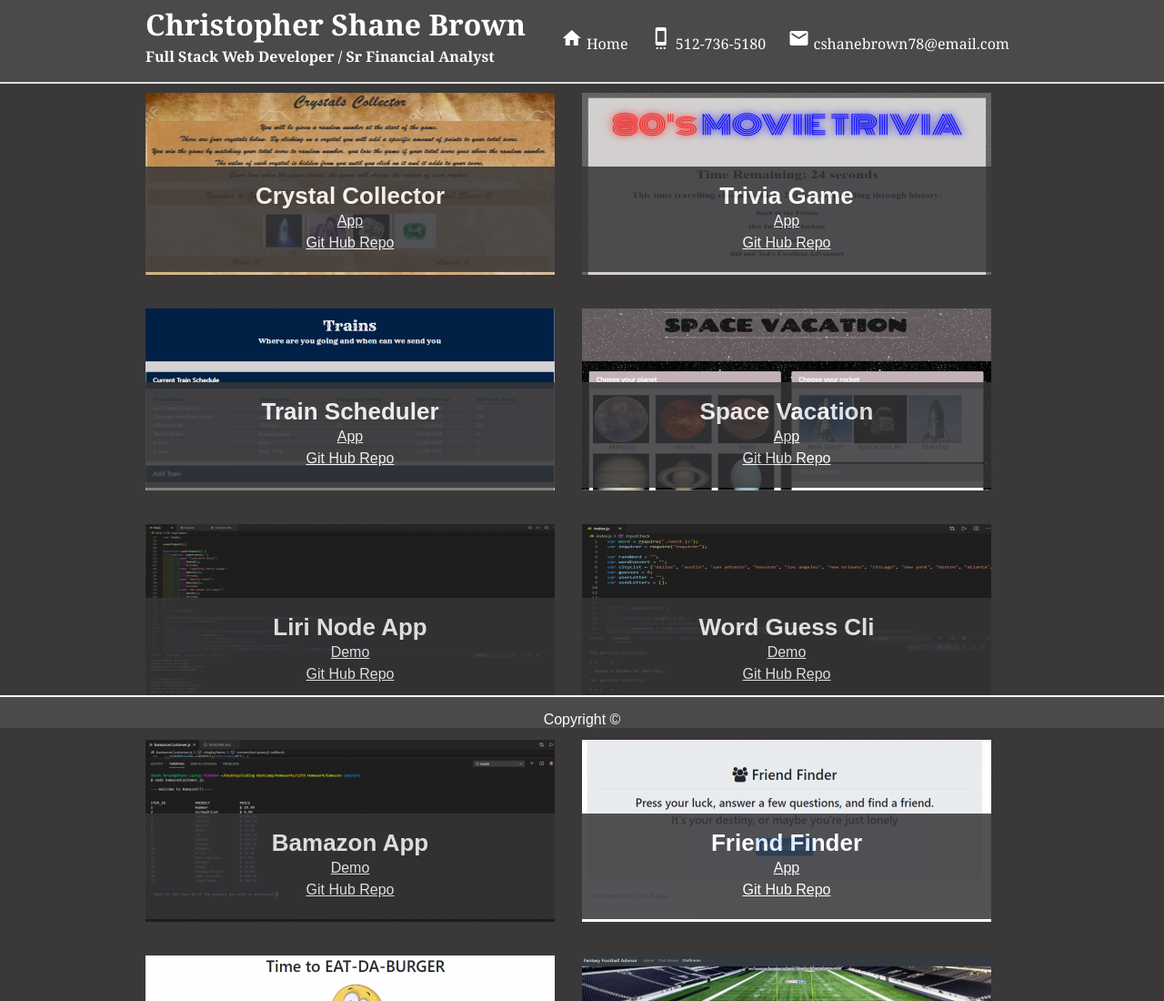
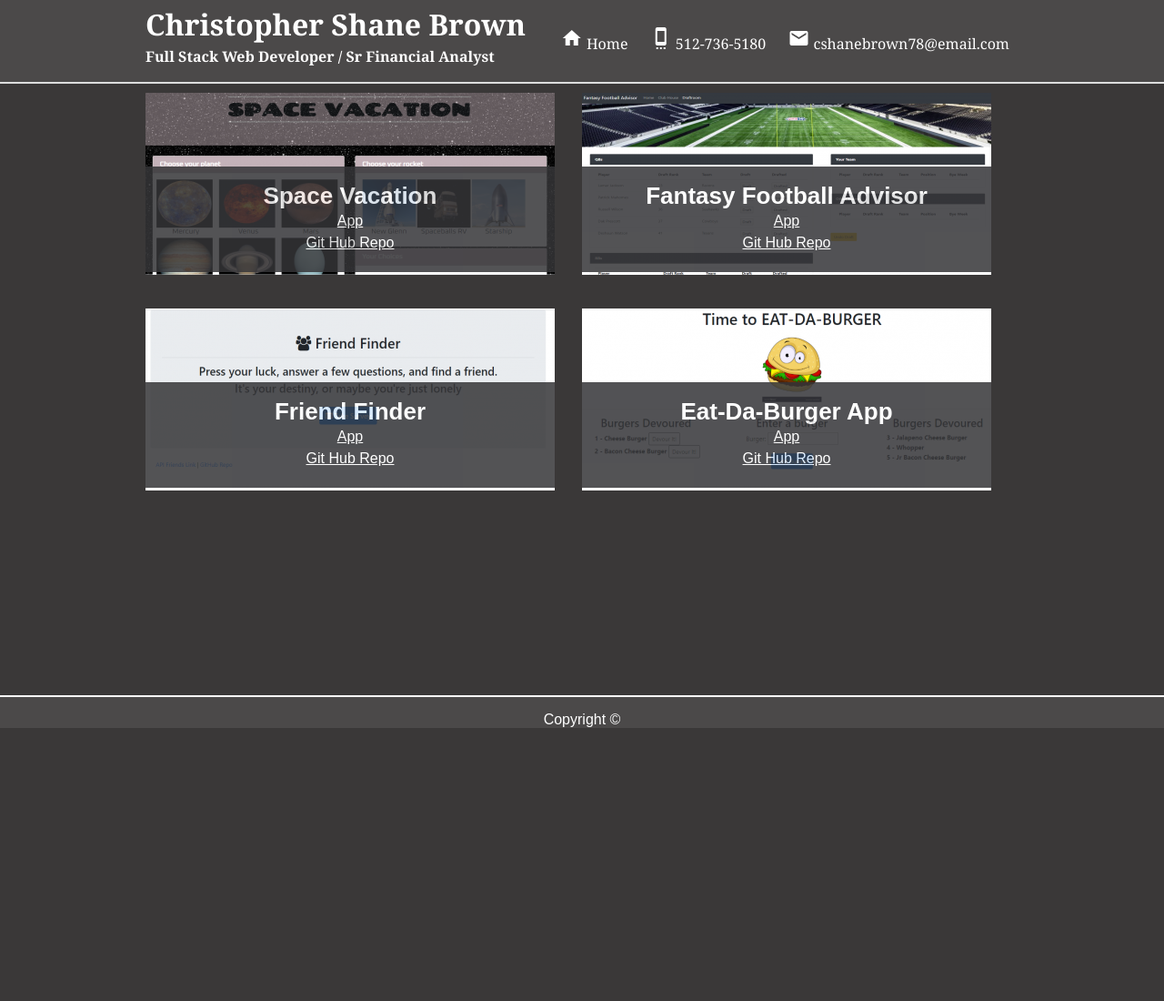
Before and after one commit to cshanebrown78/updated_portfolio2, a plain HTML site: page portfolio.html in a window 1280 px wide. Shown: the top 1100 px of the page at 91% size. After the commit the page ends 800 px from the top, so only its background shows below. Drawn offline with Linux system fonts and the light colour scheme.

Commit message:
updated portfolio page

```diff
--- a/portfolio.html
+++ b/portfolio.html
@@ -34,80 +34,26 @@
         <div class="row">
             <div class="column-p">
                 <div id="pic1">
-                    <img src="assets/images/crystals.PNG" alt="Crystals">
+                    <img src="assets/images/space.png" alt="Space">
                     <div id="pictext1">
-                        <strong>Crystal Collector</strong><br>
-                        <a href="https://cshanebrown78.github.io/Crystal-Collector/">App</a><br>
-                        <a href="https://github.com/cshanebrown78/Crystal-Collector">Git Hub Repo</a>
+                        <strong>Space Vacation</strong><br>
+                        <a href="https://cshanebrown78.github.io/SpaceVacation/">App</a><br>
+                        <a href="https://github.com/cshanebrown78/SpaceVacation">Git Hub Repo</a>
                     </div>
                 </div>
             </div>
             <div class="column-p">
                 <div id="pic1">
-                    <img src="assets/images/trivia.PNG" alt="Trivia">
+                    <img src="assets/images/project2.PNG" alt="FantasyFB-Advisor">
                     <div id="pictext1">
-                        <strong>Trivia Game</strong><br>
-                        <a href="https://cshanebrown78.github.io/TriviaGame/">App</a><br>
-                        <a href="https://github.com/cshanebrown78/TriviaGame">Git Hub Repo</a>
+                        <strong>Fantasy Football Advisor</strong><br>
+                        <a href="https://immense-dawn-88778.herokuapp.com/">App</a><br>
+                        <a href="https://github.com/cshanebrown78/FantasyFootballAdvisor">Git Hub Repo</a>
                     </div>
                 </div>
             </div>
         </div>
         <div class="row">
-            <div class="column-p">
-                <div id="pic1">
-                    <img src="assets/images/trains.PNG" alt="Trains">
-                    <div id="pictext1">
-                        <strong>Train Scheduler</strong><br>
-                        <a href="https://cshanebrown78.github.io/Train-Activity/">App</a><br>
-                        <a href="https://github.com/cshanebrown78/Train-Activity">Git Hub Repo</a>
-                    </div>
-                </div>
-            </div>
-            <div class="column-p">
-                <div id="pic1">
-                    <img src="assets/images/space.png" alt="Space">
-                    <div id="pictext1">
-                        <strong>Space Vacation</strong><br>
-                        <a href="https://zibrahim2046.github.io/Space-Vacation/">App</a><br>
-                        <a href="https://github.com/zibrahim2046/Space-Vacation">Git Hub Repo</a>
-                    </div>
-                </div>
-            </div>
-        </div>
-        <div class="row">
-            <div class="column-p">
-                <div id="pic1">
-                    <img src="assets/images/liri.PNG" alt="liri">
-                    <div id="pictext1">
-                        <strong>Liri Node App</strong><br>
-                        <a href="https://drive.google.com/file/d/1JI5N6eEJBf3-tGOMnbMxgtSRPViaf46E/view">Demo</a><br>
-                        <a href="https://github.com/cshanebrown78/liri-node-app">Git Hub Repo</a>
-                    </div>
-                </div>
-            </div>
-            <div class="column-p">
-                <div id="pic1">
-                    <img src="assets/images/wordguesscli.PNG" alt="Word-Guess">
-                    <div id="pictext1">
-                        <strong>Word Guess Cli</strong><br>
-                        <a href="https://drive.google.com/file/d/16oRTpr7z88eSrYiuum6I9b18ZDiYOx7t/view">Demo</a><br>
-                        <a href="https://github.com/cshanebrown78/WordGuess-Cli">Git Hub Repo</a>
-                    </div>
-                </div>
-            </div>
-        </div>
-        <div class="row">
-            <div class="column-p">
-                <div id="pic1">
-                    <img src="assets/images/bamazon.PNG" alt="bamazon">
-                    <div id="pictext1">
-                        <strong>Bamazon App</strong><br>
-                        <a href="https://drive.google.com/file/d/192cEdER_zKHqrcd4UCFKnwSBYcvkNEPC/view">Demo</a><br>
-                        <a href="https://github.com/cshanebrown78/bamazon">Git Hub Repo</a>
-                    </div>
-                </div>
-            </div>
             <div class="column-p">
                 <div id="pic1">
                     <img src="assets/images/friendfinder.PNG" alt="Friend-Finder">
@@ -118,8 +64,6 @@
                     </div>
                 </div>
             </div>
-        </div>
-        <div class="row">
             <div class="column-p">
                 <div id="pic1">
                     <img src="assets/images/burger.PNG" alt="eat-da-burger">
@@ -127,16 +71,6 @@
                         <strong>Eat-Da-Burger App</strong><br>
                         <a href="https://warm-refuge-24063.herokuapp.com/">App</a><br>
                         <a href="https://github.com/cshanebrown78/burger">Git Hub Repo</a>
-                    </div>
-                </div>
-            </div>
-            <div class="column-p">
-                <div id="pic1">
-                    <img src="assets/images/project2.PNG" alt="FantasyFB-Advisor">
-                    <div id="pictext1">
-                        <strong>Fantasy Football Advisor</strong><br>
-                        <a href="https://immense-dawn-88778.herokuapp.com/">App</a><br>
-                        <a href="https://github.com/cshanebrown78/Project_2">Git Hub Repo</a>
                     </div>
                 </div>
             </div>
```
